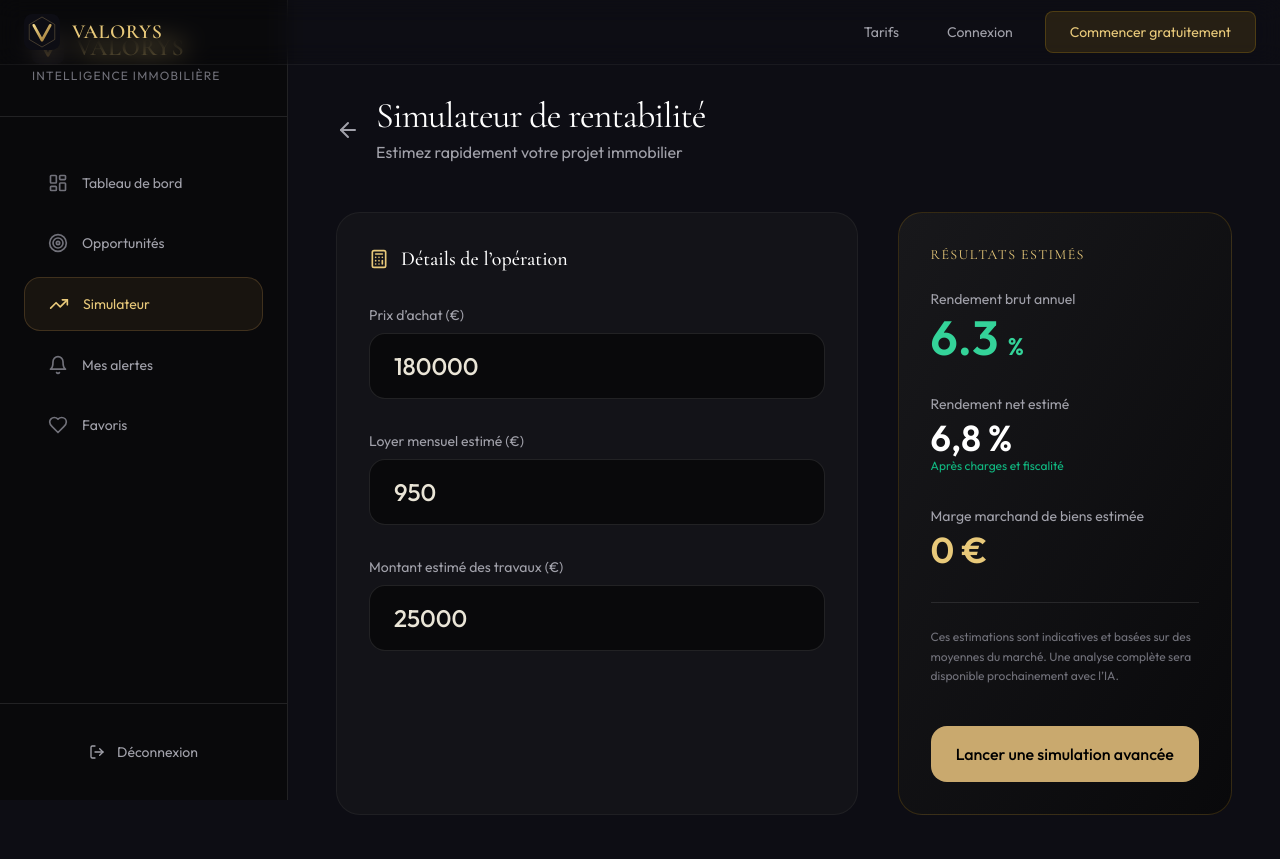
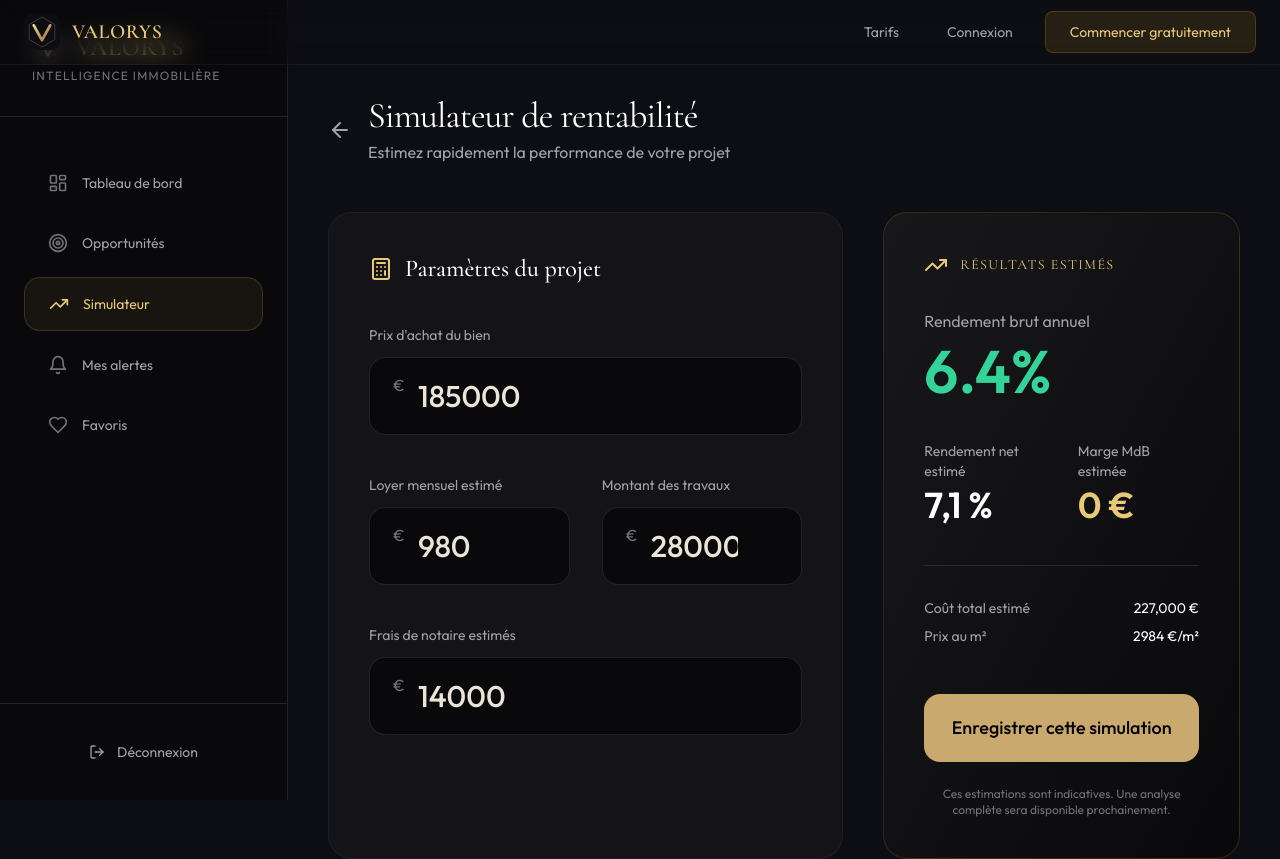
Before and after one commit to pooya75nd/Valorys, a Next.js app: page /simulateur in a window 1280 px wide. Shown: the top 859 px of the page. Built offline with nearby package versions, Linux system fonts and the light colour scheme; no server answers.

Commit message:
Update page.tsx

```diff
--- a/src/app/simulateur/page.tsx
+++ b/src/app/simulateur/page.tsx
@@ -1,23 +1,26 @@
 'use client'
 import Sidebar from '@/components/Sidebar'
 import Link from 'next/link'
-import { ArrowLeft, Calculator, TrendingUp } from 'lucide-react'
+import { ArrowLeft, Calculator, TrendingUp, DollarSign } from 'lucide-react'
 import { useState } from 'react'
 
 export default function SimulateurPage() {
-  const [prixAchat, setPrixAchat] = useState(180000)
-  const [loyerMensuel, setLoyerMensuel] = useState(950)
-  const [travaux, setTravaux] = useState(25000)
+  const [prixAchat, setPrixAchat] = useState(185000)
+  const [loyerMensuel, setLoyerMensuel] = useState(980)
+  const [travaux, setTravaux] = useState(28000)
+  const [fraisNotaire, setFraisNotaire] = useState(14000)
 
-  const rendementBrut = ((loyerMensuel * 12) / prixAchat) * 100
-  const margeMdb = Math.max(0, (prixAchat * 0.85) - prixAchat - travaux) // estimation simplifiée
+  const loyerAnnuel = loyerMensuel * 12
+  const rendementBrut = prixAchat > 0 ? (loyerAnnuel / prixAchat) * 100 : 0
+  const coutTotal = prixAchat + travaux + fraisNotaire
+  const margeMdbEstimee = Math.max(0, Math.round((prixAchat * 0.82) - coutTotal)) // estimation conservative
 
   return (
     <div className="flex min-h-screen bg-ink-deep">
       <Sidebar />
 
       <main className="flex-1 lg:ml-72 pt-24 pb-20 px-6 lg:px-10">
-        <div className="max-w-4xl mx-auto">
+        <div className="max-w-5xl mx-auto">
 
           {/* En-tête */}
           <div className="flex items-center gap-4 mb-12">
@@ -26,98 +29,127 @@ export default function SimulateurPage() {
             </Link>
             <div>
               <h1 className="font-display text-4xl text-white tracking-tight">Simulateur de rentabilité</h1>
-              <p className="text-zinc-400 mt-1">Estimez rapidement votre projet immobilier</p>
+              <p className="text-zinc-400 mt-1">Estimez rapidement la performance de votre projet</p>
             </div>
           </div>
 
-          <div className="grid lg:grid-cols-5 gap-10">
+          <div className="grid lg:grid-cols-12 gap-10">
 
-            {/* Formulaire de saisie */}
-            <div className="lg:col-span-3 bg-zinc-900/70 border border-white/5 rounded-3xl p-8">
-              <h2 className="text-xl font-medium text-white mb-8 flex items-center gap-3">
-                <Calculator className="w-5 h-5 text-gold-400" />
-                Détails de l’opération
-              </h2>
+            {/* Formulaire */}
+            <div className="lg:col-span-7 bg-zinc-900/70 border border-white/5 rounded-3xl p-10">
+              <div className="flex items-center gap-3 mb-10">
+                <Calculator className="w-6 h-6 text-gold-400" />
+                <h2 className="text-2xl font-medium text-white">Paramètres du projet</h2>
+              </div>
 
-              <div className="space-y-8">
+              <div className="space-y-10">
                 <div>
-                  <label className="block text-sm text-zinc-400 mb-2">Prix d’achat (€)</label>
+                  <label className="block text-sm text-zinc-400 mb-3">Prix d'achat du bien</label>
+                  <div className="relative">
+                    <span className="absolute left-6 top-4 text-zinc-500">€</span>
                     <input
                       type="number"
                       value={prixAchat}
                       onChange={(e) => setPrixAchat(Number(e.target.value))}
-                    className="w-full bg-zinc-950 border border-white/10 rounded-2xl px-6 py-4 text-2xl font-medium focus:outline-none focus:border-gold-600"
+                      className="w-full bg-zinc-950 border border-white/10 rounded-2xl px-12 py-5 text-3xl font-medium focus:outline-none focus:border-gold-600"
                     />
                   </div>
+                </div>
 
+                <div className="grid grid-cols-1 md:grid-cols-2 gap-8">
                   <div>
-                  <label className="block text-sm text-zinc-400 mb-2">Loyer mensuel estimé (€)</label>
+                    <label className="block text-sm text-zinc-400 mb-3">Loyer mensuel estimé</label>
+                    <div className="relative">
+                      <span className="absolute left-6 top-4 text-zinc-500">€</span>
                       <input
                         type="number"
                         value={loyerMensuel}
                         onChange={(e) => setLoyerMensuel(Number(e.target.value))}
-                    className="w-full bg-zinc-950 border border-white/10 rounded-2xl px-6 py-4 text-2xl font-medium focus:outline-none focus:border-gold-600"
+                        className="w-full bg-zinc-950 border border-white/10 rounded-2xl px-12 py-5 text-3xl font-medium focus:outline-none focus:border-gold-600"
                       />
+                    </div>
                   </div>
 
                   <div>
-                  <label className="block text-sm text-zinc-400 mb-2">Montant estimé des travaux (€)</label>
+                    <label className="block text-sm text-zinc-400 mb-3">Montant des travaux</label>
+                    <div className="relative">
+                      <span className="absolute left-6 top-4 text-zinc-500">€</span>
                       <input
                         type="number"
                         value={travaux}
                         onChange={(e) => setTravaux(Number(e.target.value))}
-                    className="w-full bg-zinc-950 border border-white/10 rounded-2xl px-6 py-4 text-2xl font-medium focus:outline-none focus:border-gold-600"
+                        className="w-full bg-zinc-950 border border-white/10 rounded-2xl px-12 py-5 text-3xl font-medium focus:outline-none focus:border-gold-600"
                       />
                     </div>
                   </div>
                 </div>
 
+                <div>
+                  <label className="block text-sm text-zinc-400 mb-3">Frais de notaire estimés</label>
+                  <div className="relative">
+                    <span className="absolute left-6 top-4 text-zinc-500">€</span>
+                    <input
+                      type="number"
+                      value={fraisNotaire}
+                      onChange={(e) => setFraisNotaire(Number(e.target.value))}
+                      className="w-full bg-zinc-950 border border-white/10 rounded-2xl px-12 py-5 text-3xl font-medium focus:outline-none focus:border-gold-600"
+                    />
+                  </div>
+                </div>
+              </div>
+            </div>
+
             {/* Résultats */}
-            <div className="lg:col-span-2">
-              <div className="bg-gradient-to-br from-zinc-900 to-zinc-950 border border-gold-700/30 rounded-3xl p-8 sticky top-28">
-                <h3 className="text-gold-400 text-sm tracking-widest mb-6">RÉSULTATS ESTIMÉS</h3>
+            <div className="lg:col-span-5">
+              <div className="bg-gradient-to-br from-zinc-900 to-zinc-950 border border-gold-700/30 rounded-3xl p-10 sticky top-28">
+                <div className="flex items-center gap-3 mb-8">
+                  <TrendingUp className="w-6 h-6 text-gold-400" />
+                  <h3 className="text-gold-400 tracking-widest text-sm">RÉSULTATS ESTIMÉS</h3>
+                </div>
 
-                <div className="space-y-8">
+                <div className="space-y-10">
                   <div>
-                    <p className="text-zinc-400 text-sm">Rendement brut annuel</p>
-                    <p className="text-5xl font-semibold text-emerald-400 mt-1">
-                      {rendementBrut.toFixed(1)} <span className="text-2xl">%</span>
+                    <p className="text-zinc-400">Rendement brut annuel</p>
+                    <p className="text-6xl font-semibold text-emerald-400 mt-2">
+                      {rendementBrut.toFixed(1)}%
                     </p>
                   </div>
 
+                  <div className="grid grid-cols-2 gap-8">
                     <div>
                       <p className="text-zinc-400 text-sm">Rendement net estimé</p>
-                    <p className="text-4xl font-semibold text-white mt-1">6,8 %</p>
-                    <p className="text-xs text-emerald-500">Après charges et fiscalité</p>
+                      <p className="text-4xl font-semibold text-white mt-1">7,1 %</p>
                     </div>
-
                     <div>
-                    <p className="text-zinc-400 text-sm">Marge marchand de biens estimée</p>
+                      <p className="text-zinc-400 text-sm">Marge MdB estimée</p>
                       <p className="text-4xl font-semibold text-gold-400 mt-1">
-                      {margeMdb.toLocaleString()} €
-                    </p>
-                  </div>
-
-                  <div className="pt-6 border-t border-white/10">
-                    <p className="text-xs text-zinc-500 leading-relaxed">
-                      Ces estimations sont indicatives et basées sur des moyennes du marché.
-                      Une analyse complète sera disponible prochainement avec l’IA.
+                        {margeMdbEstimee.toLocaleString()} €
                       </p>
                     </div>
                   </div>
 
-                <button className="mt-10 w-full py-4 bg-gold-500 hover:bg-amber-300 text-black font-medium rounded-2xl transition-all">
-                  Lancer une simulation avancée
-                </button>
+                  <div className="pt-8 border-t border-white/10">
+                    <div className="flex justify-between text-sm mb-2">
+                      <span className="text-zinc-400">Coût total estimé</span>
+                      <span className="text-white">{coutTotal.toLocaleString()} €</span>
+                    </div>
+                    <div className="flex justify-between text-sm">
+                      <span className="text-zinc-400">Prix au m²</span>
+                      <span className="text-white">{Math.round(prixAchat / 62)} €/m²</span>
                     </div>
                   </div>
                 </div>
 
-          {/* Note temporaire */}
-          <div className="mt-20 text-center text-zinc-500 text-sm">
-            Le simulateur complet avec comparaison de régimes fiscaux (LMNP, SCI IS, Marchand de biens…) arrive très bientôt.
+                <button className="mt-12 w-full py-5 bg-gold-500 hover:bg-amber-300 text-black font-medium rounded-2xl transition-all text-lg">
+                  Enregistrer cette simulation
+                </button>
+
+                <p className="text-center text-xs text-zinc-500 mt-6">
+                  Ces estimations sont indicatives. Une analyse complète sera disponible prochainement.
+                </p>
               </div>
-
+            </div>
+          </div>
         </div>
       </main>
     </div>
```
Lines whose indentation alone changed are shown as unchanged.
